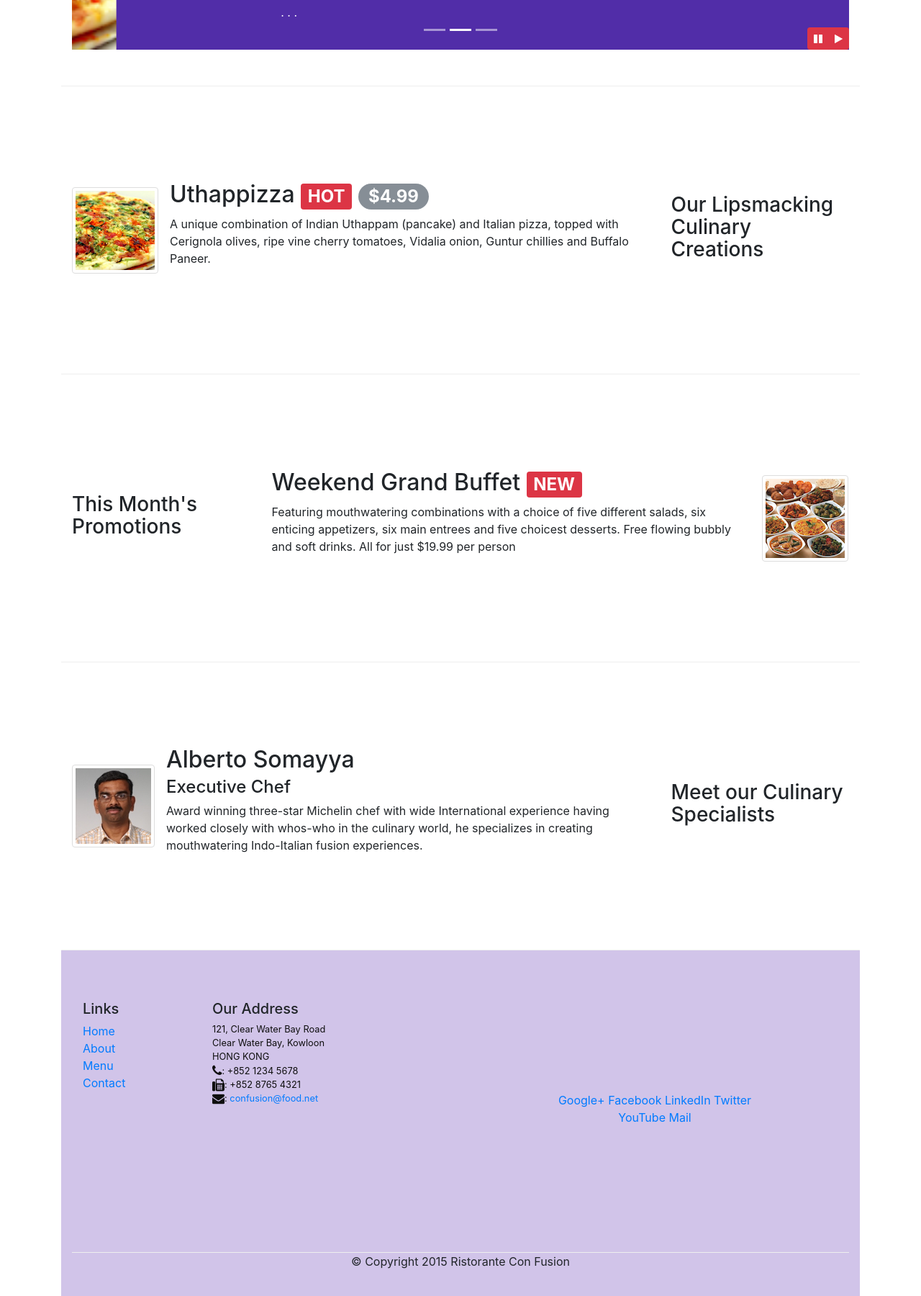
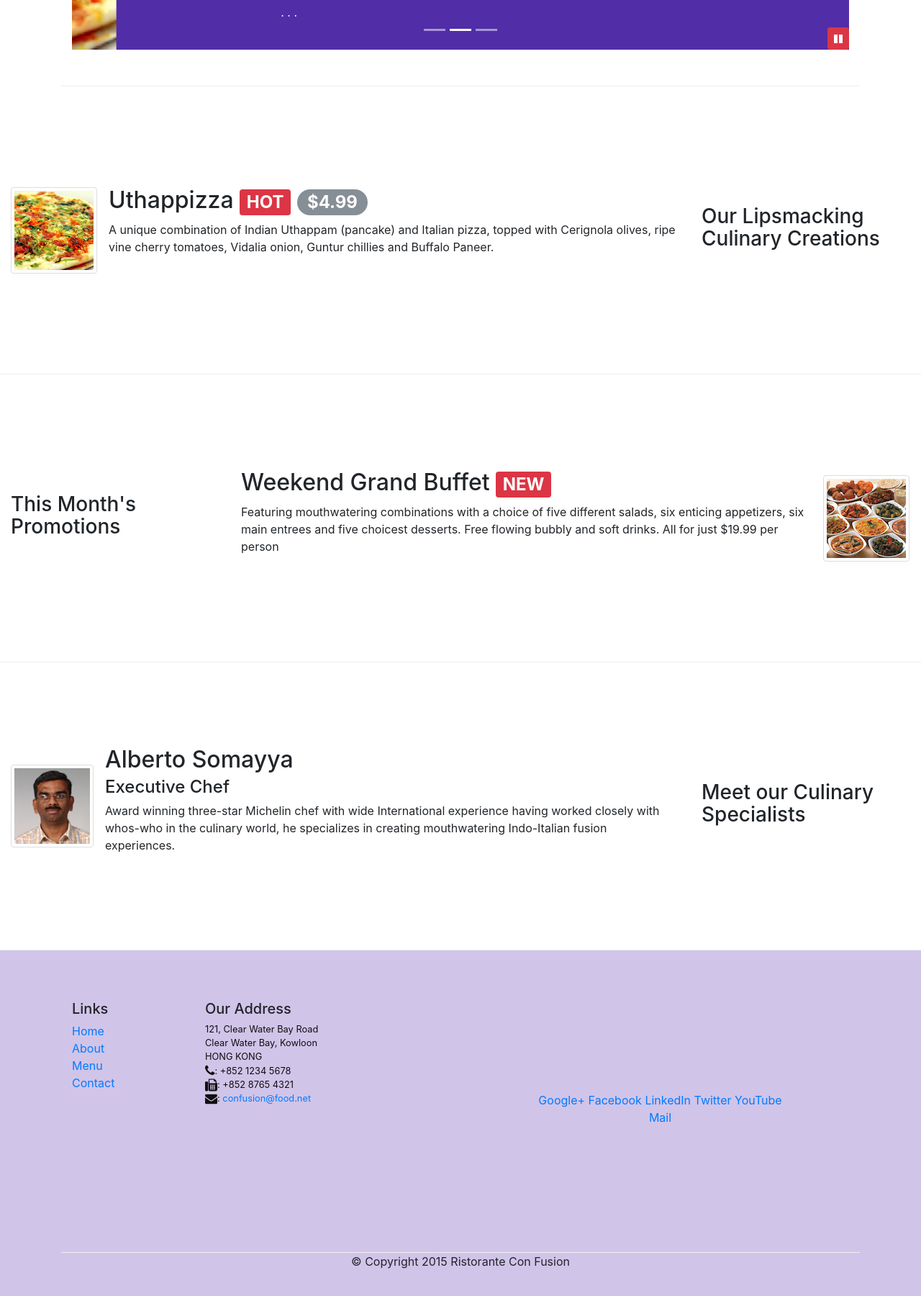
Before and after one commit to Agnes3000/Confusion, a website: page index.html in a window 1280 px wide. Shown: the part 611-2411 px from the top of the page at 72% size. Drawn offline with nearby package versions, Linux system fonts and the light colour scheme.

Commit message:
More Bootstrap and JQuery

```diff
--- a/css/styles.css
+++ b/css/styles.css
@@ -59,7 +59,7 @@
     left: 0;
     min-height: 300px;
 }
-#carouselButtons {
+#carousel-button {
     right:0px;
     position: absolute;
     bottom: 0px;
--- a/index.html
+++ b/index.html
@@ -99,15 +99,12 @@
 					<!--  left and right controls !-->
                     </div>
                     <!--  play & stop button !-->
-                    <div class="btn-group" id="carouselButtons">
-	                    <button class="btn btn-danger btn-sm" id="carousel-pause">
-	                	    <span class="fa fa-pause"></span>
-	                    </button>
-	                    <button class="btn btn-danger btn-sm" id="carousel-play">
-	                	    <span class="fa fa-play"></span>
-	                    </button>
+	                    <button class="btn btn-danger btn-sm" id="carousel-button">
+		                	<span id="carousel-button-icon" class="fa fa-pause"></span>
+		                </button>
                 	</div>
                     <!--  play & stop button !-->
+
 	            </div>
             </div>
        </div>
@@ -300,13 +297,17 @@
 </body>
 <script>
     $(document).ready(function(){
-        $("#mycarousel").carousel( { interval: 2000 } );
-        $("#carousel-pause").click(function(){
-            $("#mycarousel").carousel('pause');
-        });
-        $("#carousel-play").click(function(){
-            $("#mycarousel").carousel('cycle');
-        });
-    });
+        $("#carousel-button").click(function(){
+                if ($("#carousel-button").children("span").hasClass('fa-pause')) {
+                    $("#mycarousel").carousel('pause');
+                    $("#carousel-button").children("span").removeClass('fa-pause');
+                    $("#carousel-button").children("span").addClass('fa-play');
+                }
+                else if ($("#carousel-button").children("span").hasClass('fa-play')){
+                    $("#mycarousel").carousel('cycle');
+                    $("#carousel-button").children("span").removeClass('fa-play');
+                    $("#carousel-button").children("span").addClass('fa-pause');
+                }
+            });
 </script>
 </html>
```
